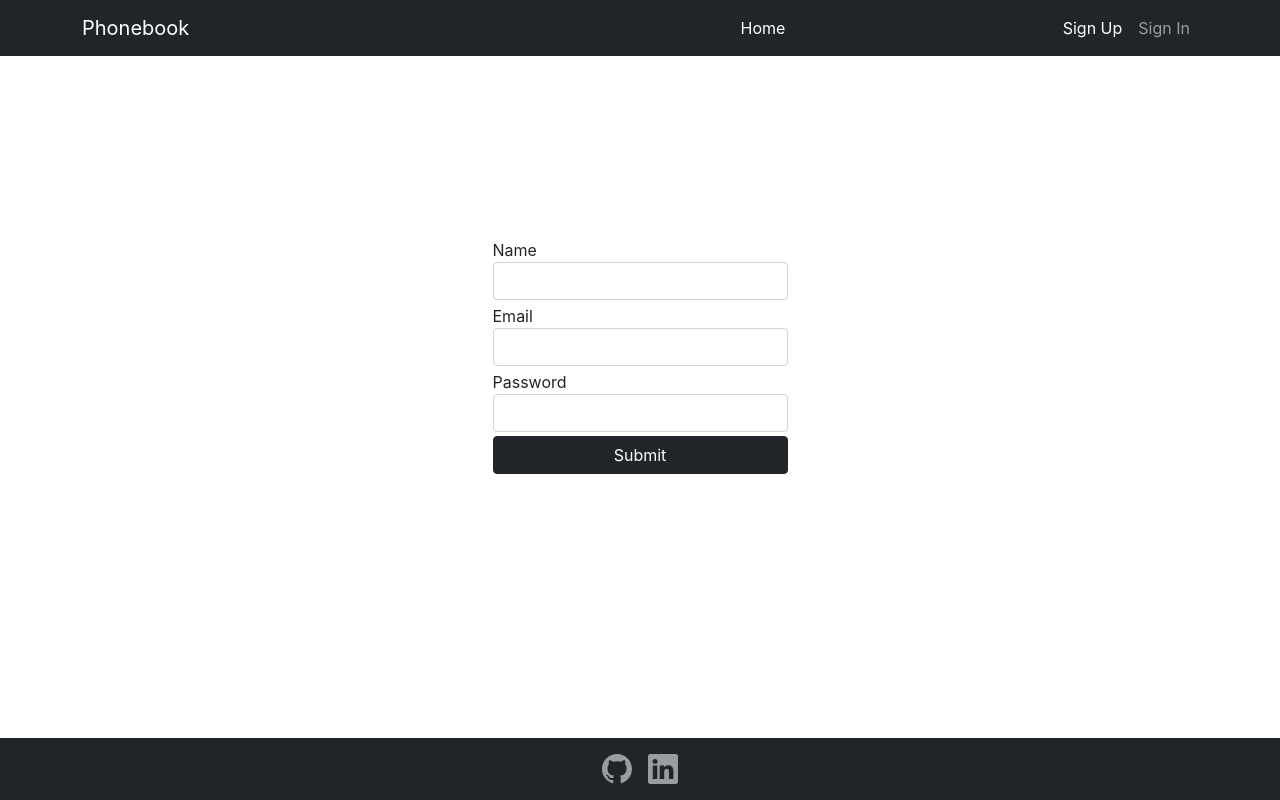
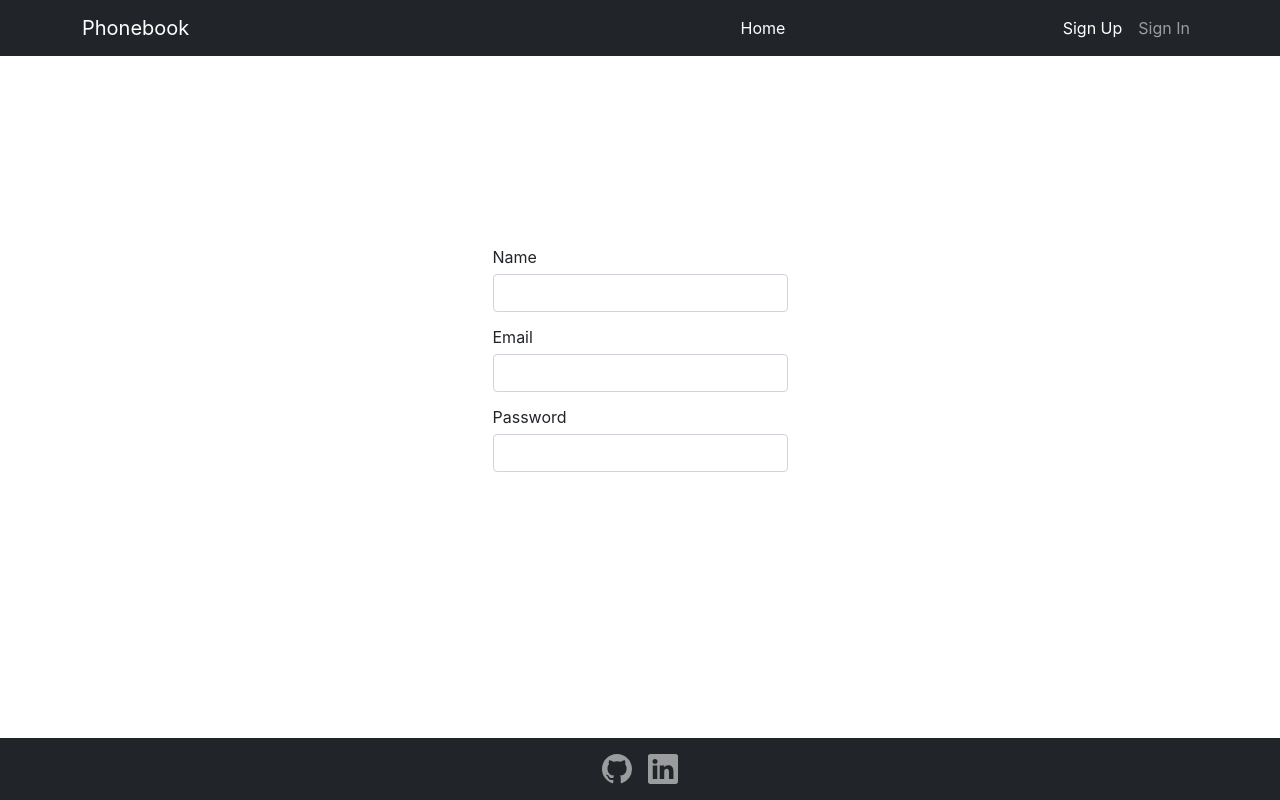
Before and after one commit to eijjeka/goit-react-hw-08-phonebook, a React (Create React App) app: page /register in a window 1280 px wide. Built offline with nearby package versions, Linux system fonts and the light colour scheme.

Commit message:
register form done

```diff
--- a/src/components/register/Register.jsx
+++ b/src/components/register/Register.jsx
@@ -3,7 +3,14 @@ import { useDispatch } from "react-redux";
 import { motion } from "framer-motion";
 import authOperations from "redux/auth/auth-operations";
 import { useForm } from "react-hook-form";
-import { Form, Label, Input, Button, ErrorMessage } from "./Register.styled";
+import {
+  Form,
+  Label,
+  Input,
+  Button,
+  ErrorMessage,
+  ListError,
+} from "./Register.styled";
 
 export const Register = () => {
   const dispatch = useDispatch();
@@ -14,7 +21,7 @@ export const Register = () => {
     handleSubmit,
     reset,
   } = useForm({
-    mode: "onBlur",
+    mode: "onChange",
   });
 
   const onSubmit = (data) => {
@@ -37,7 +44,7 @@ export const Register = () => {
               required: "Name is required",
               minLength: {
                 value: 3,
-                message: "Please enter correct name (min 3 symbol)",
+                message: "Please enter correct name (min 3 letter)",
               },
             })}
           />
@@ -54,7 +61,7 @@ export const Register = () => {
               pattern: {
                 value:
                   /^(([^<>()[\]\\.,;:\s@"]+(\.[^<>()[\]\\.,;:\s@"]+)*)|(".+"))@((\[[0-9]{1,3}\.[0-9]{1,3}\.[0-9]{1,3}\.[0-9]{1,3}])|(([a-zA-Z\-0-9]+\.)+[a-zA-Z]{2,}))$/,
-                message: "Please enter a valid email example@mail.com",
+                message: "Please enter a valid email «example@mail.com»",
               },
             })}
           />
@@ -70,21 +77,38 @@ export const Register = () => {
             type="password"
             {...register("password", {
               required: "Поле обязательное к заполнению",
-              minLength: {
-                value: 6,
-                message: "At least 6 characters long",
+              pattern: {
+                value:
+                  /^(?=.*[a-z])(?=.*[A-Z])(?=.*[0-9])(?=.*[!@#$%^&*_=+-]).{6,15}$/,
+                message: "",
               },
             })}
           />
         </Label>
         <ErrorMessage>
           {errors?.password && (
-            <ErrorMessage>{errors?.password?.message}</ErrorMessage>
+            <ErrorMessage>
+              <ListError>
+                <li>At least 6 characters long.</li>
+                <li>Contains at least 1 number.</li>
+                <li>Containsat least 1 lowercase letter.</li>
+                <li>Contains at least 1 uppercase letter.</li>
+                <li>Contains a special character(!@#$%^&* _= +-)</li>
+              </ListError>
+            </ErrorMessage>
           )}
         </ErrorMessage>
-        <Button type="submit" disabled={!isValid}>
-          Submit
-        </Button>
+        {isValid && (
+          <Button
+            type="submit"
+            as={motion.button}
+            initial={{ y: 100, opacity: 0 }}
+            animate={{ y: 0, opacity: 1 }}
+            transition={{ duration: 0.9, delay: 0.1 }}
+          >
+            Submit
+          </Button>
+        )}
       </Form>
     </motion.div>
   );
--- a/src/components/register/Register.styled.jsx
+++ b/src/components/register/Register.styled.jsx
@@ -3,18 +3,19 @@ import styled from "styled-components";
 export const Form = styled.form`
   display: flex;
   flex-direction: column;
-  width: 295px;
 `;
 
 export const Label = styled.label`
   display: flex;
   flex-direction: column;
+  margin-top: 9px;
 `;
 
 export const Input = styled.input`
   position: relative;
   display: block;
-  width: 100%;
+  width: 295px;
+  margin-top: 5px;
   padding: 0.375rem 0.75rem;
   font-size: 1rem;
   font-weight: 400;
@@ -37,6 +38,9 @@ export const Input = styled.input`
 
 export const Button = styled.button`
   display: inline-block;
+  width: 100px;
+  margin-top: 10px;
+  padding: 5px 5px;
   font-weight: 400;
   line-height: 1.5;
   text-align: center;
@@ -48,7 +52,6 @@ export const Button = styled.button`
   background-color: #212529;
   border: 1px solid transparent;
   border-color: #212529;
-  padding: 0.375rem 0.75rem;
   font-size: 1rem;
   border-radius: 0.25rem;
   transition: color 0.15s ease-in-out, background-color 0.15s ease-in-out,
@@ -68,3 +71,8 @@ export const ErrorMessage = styled.div`
   margin-top: 4px;
   text-align: center;
 `;
+
+export const ListError = styled.ul`
+  padding: 0;
+  list-style: none;
+`;
```
